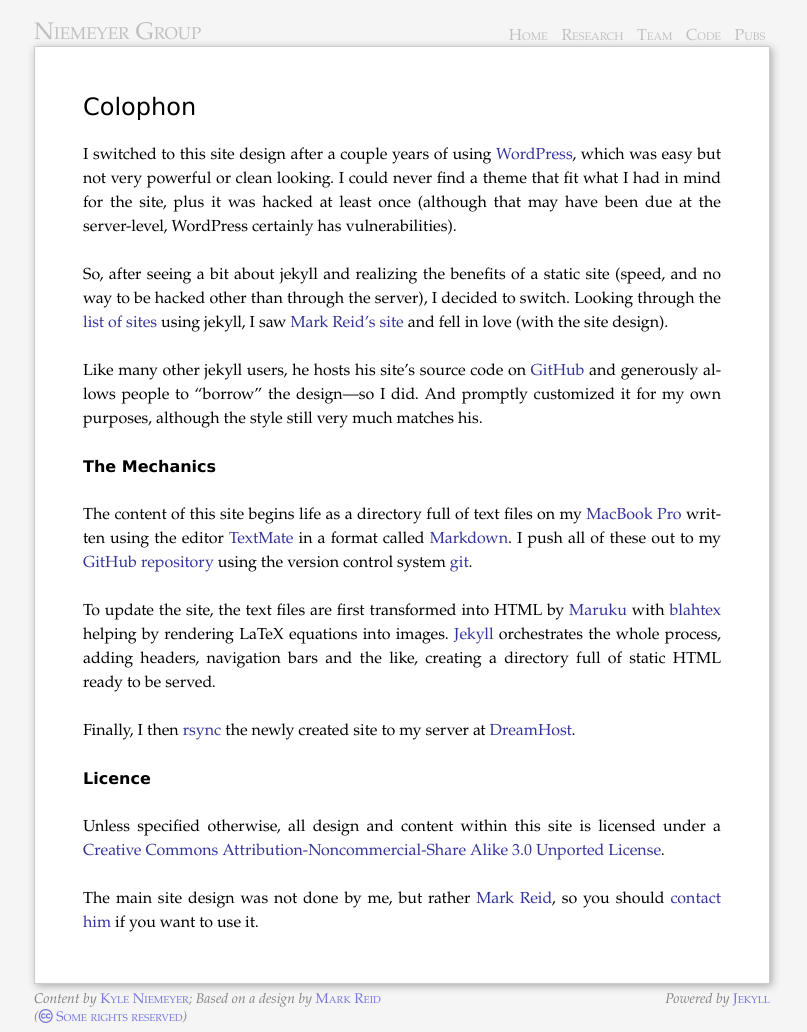
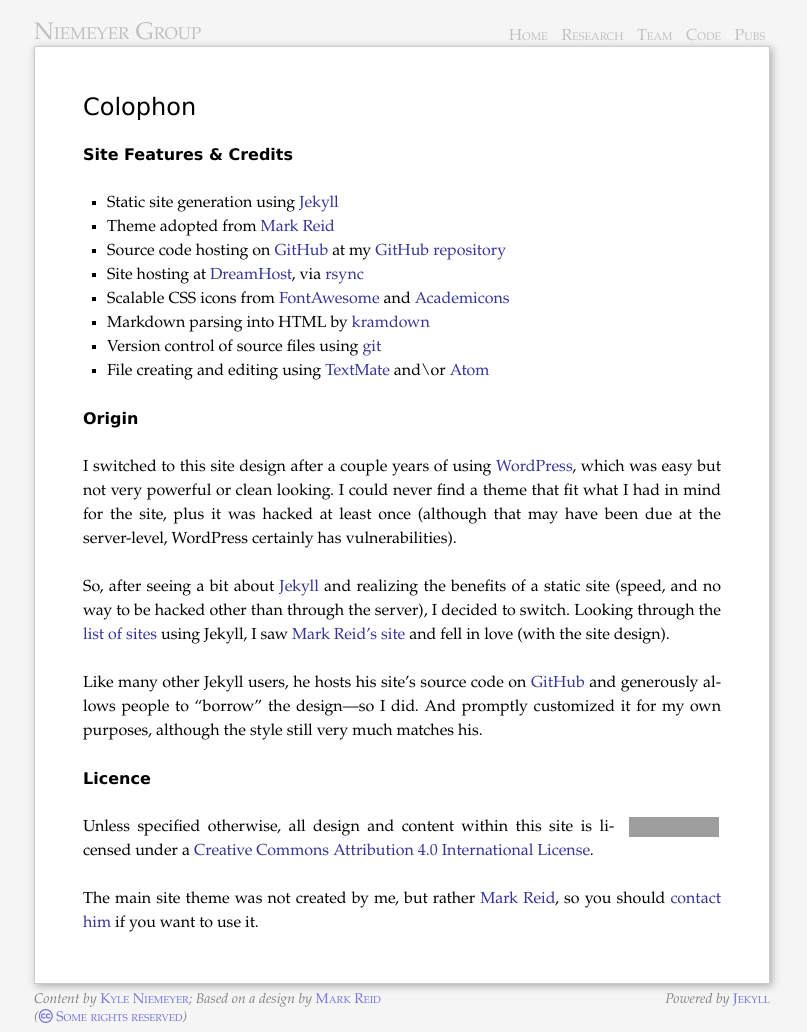
Before and after one commit to kyleniemeyer/kyleniemeyer.com, a Jekyll site: the page built from info/site.markdown, in a window 1280 px wide. Shown: the whole page, without its empty margins (238-1045 px from the left). Built offline with Jekyll 4.4.1, drawn with Linux system fonts in a browser that asks for light colours; nearby versions of some CDN libraries; grey boxes are pictures that could not be loaded.

Commit message:
updated site info page

```diff
--- a/info/site.markdown
+++ b/info/site.markdown
@@ -10,28 +10,37 @@
 Colophon
 ========
 
+Site Features & Credits
+-----------------------
+
+* Static site generation using [Jekyll][]
+* Theme adopted from [Mark Reid](http://mark.reid.name/)
+* Source code hosting on [GitHub][] at my [GitHub repository](https://github.com/kyleniemeyer/kyleniemeyer.com)
+* Site hosting at [DreamHost](http://dreamhost.com/), via [rsync](http://www.samba.org/rsync/)
+* Scalable CSS icons from [FontAwesome](http://fortawesome.github.io/Font-Awesome/) and [Academicons](https://jpswalsh.github.io/academicons/)
+* Markdown parsing into HTML by [kramdown](http://kramdown.gettalong.org)
+* Version control of source files using [git](https://git-scm.com)
+* File creating and editing using [TextMate](http://macromates.com/) and\or [Atom](https://atom.io)
+
+Origin
+------
+
 I switched to this site design after a couple years of using [WordPress](http://wordpress.org/), which was easy but not very powerful or clean looking. I could never find a theme that fit what I had in mind for the site, plus it was hacked at least once (although that may have been due at the server-level, WordPress certainly has vulnerabilities).
 
-So, after seeing a bit about jekyll and realizing the benefits of a static site (speed, and no way to be hacked other than through the server), I decided to switch. Looking through the [list of sites](https://github.com/mojombo/jekyll/wiki/sites) using jekyll, I saw [Mark Reid's site](http://mark.reid.name/) and fell in love (with the site design).
+So, after seeing a bit about [Jekyll][] and realizing the benefits of a static site (speed, and no way to be hacked other than through the server), I decided to switch. Looking through the [list of sites](https://github.com/mojombo/jekyll/wiki/sites) using Jekyll, I saw [Mark Reid's site](http://mark.reid.name/) and fell in love (with the site design).
 
-Like many other jekyll users, he hosts his site's source code on [GitHub][] and generously allows people to "borrow" the design---so I did. And promptly customized it for my own purposes, although the style still very much matches his.
+Like many other Jekyll users, he hosts his site's source code on [GitHub][] and generously allows people to "borrow" the design---so I did. And promptly customized it for my own purposes, although the style still very much matches his.
 
-The Mechanics
--------------
-
-The content of this site begins life as a directory full of text files on my [MacBook Pro](http://www.apple.com/macbookpro/) written using the editor [TextMate](http://macromates.com/) in a format called  [Markdown](http://daringfireball.net/projects/markdown/). I push all of these out to my [GitHub repository](https://github.com/kyleniemeyer/kyleniemeyer.com) using the version control system [git](http://code.google.com/p/git-osx-installer/).
-
-To update the site, the text files are first transformed into HTML by [Maruku](http://maruku.rubyforge.org/) with [blahtex](http://gva.noekeon.org/blahtexml/) helping by rendering LaTeX equations into images. [Jekyll][jekyll] orchestrates the whole process, adding headers, navigation bars and the like, creating a directory full of static HTML ready to be served.
-
-Finally, I then [rsync](http://www.samba.org/rsync/) the newly created site to my server at [DreamHost](http://dreamhost.com/).
 
 Licence
 -------
 
-Unless specified otherwise, all design and content within this site is
-licensed under a <a rel="license" href="http://creativecommons.org/licenses/by-nc-sa/3.0/">Creative Commons Attribution-Noncommercial-Share Alike 3.0 Unported License</a>.
+<a rel="license" href="http://creativecommons.org/licenses/by/4.0/"><img class="inset right" alt="Creative Commons License" style="border-width:0" src="https://i.creativecommons.org/l/by/4.0/88x31.png" /></a>
 
-The main site design was not done by me, but rather [Mark Reid](http://mark.reid.name/), so you should [contact him](mailto:mark@reid.name) if you want to use it.
+Unless specified otherwise, all design and content within this site is licensed under a <a rel="license" href="http://creativecommons.org/licenses/by/4.0/">Creative Commons Attribution 4.0 International License</a>.
 
-[jekyll]: http://jekyllrb.com
+
+The main site theme was not created by me, but rather [Mark Reid](http://mark.reid.name/), so you should [contact him](mailto:mark@reid.name) if you want to use it.
+
+[Jekyll]: http://jekyllrb.com
 [GitHub]: https://github.com/
```
